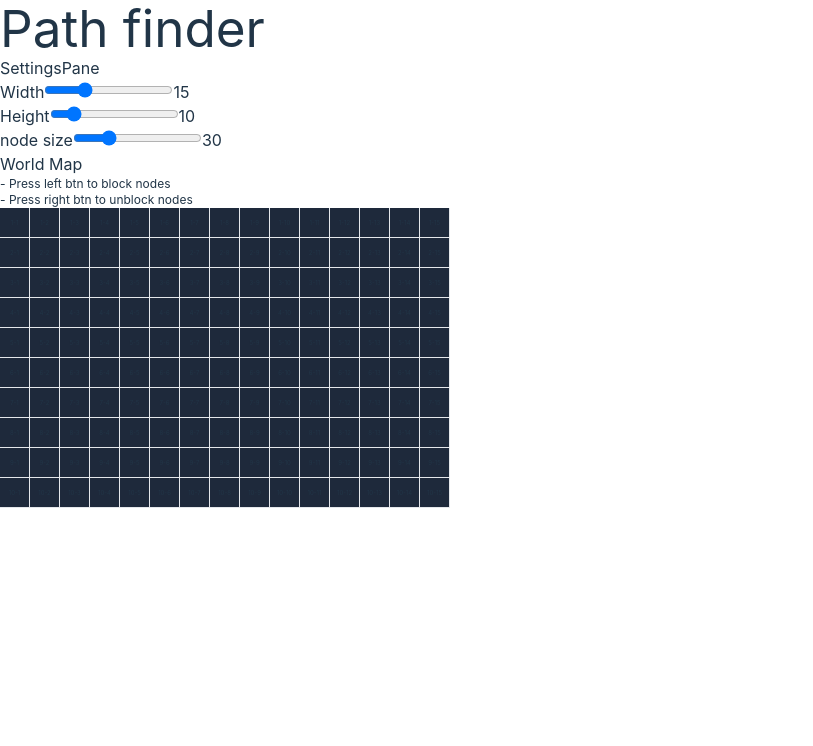
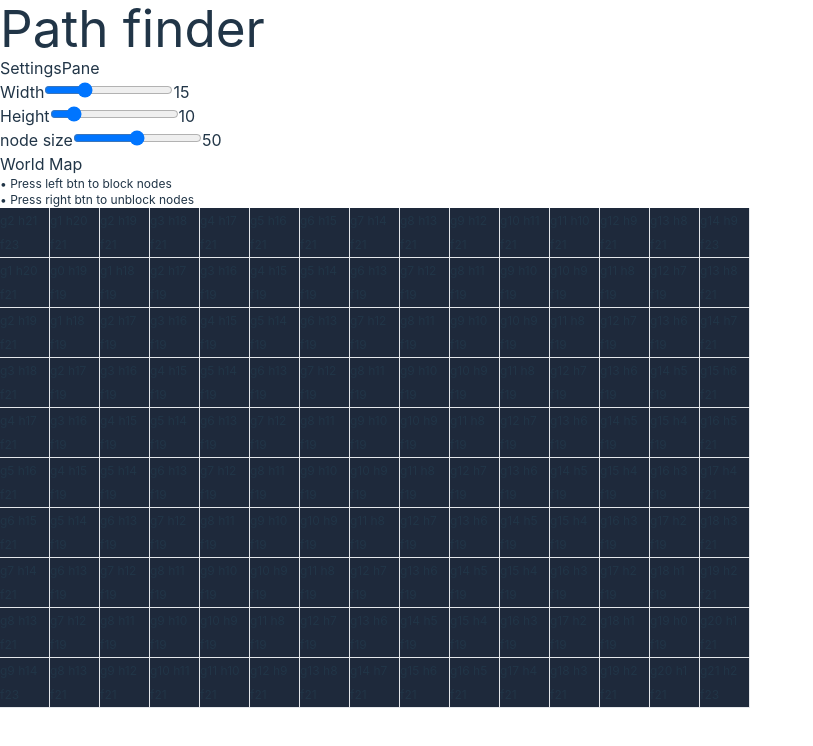
Before and after one commit to mrChernicharo/path-finder-app, a React (Vite) app: page / in a window 1280 px wide. Shown: the top 746 px of the page, without its empty margins (0-813 px from the left). Built offline with nearby package versions, Linux system fonts and the light colour scheme.

Commit message:
print node scores

```diff
--- a/src/components/Node.tsx
+++ b/src/components/Node.tsx
@@ -10,8 +10,16 @@ import {
   worldMapActions,
 } from "../redux/modules/world-map";
 
-export default function Node(props: { node: GridNode }) {
-  const { x, y, blocked } = props.node;
+export default function Node(props: {
+  node: GridNode;
+  isStart: boolean;
+  isEnd: boolean;
+}) {
+  const {
+    isStart,
+    isEnd,
+    node: { x, y, blocked, g, f, h },
+  } = props;
 
   const selectionMode = useAppSelector(getSelectionMode);
   const nodeSize = useAppSelector(getNodeSize);
@@ -20,13 +28,13 @@ export default function Node(props: { node: GridNode }) {
 
   const onMouseOver = (e: React.MouseEvent) => {
     e.preventDefault();
-    if (selectionMode !== SelectionMode.Active) return;
-
+    if (selectionMode !== SelectionMode.Active || isStart || isEnd) return;
     e.buttons === 1 && dispatch(updateNode({ x, y, blocked: true }));
     e.buttons === 2 && dispatch(updateNode({ x, y, blocked: false }));
   };
 
   const onMouseDown = (e: React.MouseEvent) => {
+    if (isStart || isEnd) return;
     e.buttons === 1 && dispatch(updateNode({ x, y, blocked: true }));
     e.buttons === 2 && dispatch(updateNode({ x, y, blocked: false }));
   };
@@ -35,13 +43,20 @@ export default function Node(props: { node: GridNode }) {
     <div
       id={`${y}::${x}`}
       data-testid={`row-${y}-col-${x}`}
-      // prettier-ignore
-      className={`row-${y} col-${x} flex gap-2 justify-center items-center border-solid border-b-[1px] border-r-[1px] text-[6px] select-none ${blocked ? "bg-slate-300 hover:bg-slate-400" : "bg-slate-800 hover:bg-slate-700"}`}
+      className={`row-${y} col-${x}
+      flex gap-2 justify-center items-center border-solid border-b-[1px] border-r-[1px] text-[12px] select-none
+      ${
+        blocked
+          ? "bg-slate-300 hover:bg-slate-400"
+          : "bg-slate-800 hover:bg-slate-700"
+      }
+       ${isStart ? "bg-green-600 hover:bg-green-500" : ""}
+       ${isEnd ? "bg-red-600 hover:bg-red-500" : ""}`}
       style={{ width: nodeSize, height: nodeSize }}
       onMouseOver={onMouseOver}
       onMouseDown={onMouseDown}
     >
-      {y + 1}-{x + 1}
+      g{g} h{h} f{f}
     </div>
   );
 }
--- a/src/components/WorldMap.tsx
+++ b/src/components/WorldMap.tsx
@@ -1,19 +1,27 @@
 import { useAppDispatch, useAppSelector } from "../redux/modules/util";
-import { getNodes } from "../redux/modules/world-map.selector";
+import {
+  getEndPos,
+  getNodes,
+  getStartPos,
+} from "../redux/modules/world-map.selector";
 import { SelectionMode, worldMapActions } from "../redux/modules/world-map";
 import Node from "./Node";
+import { heuristic } from "../util/helpers";
 
 export default function WorldMap() {
   const nodesGrid = useAppSelector(getNodes);
+  const startPos = useAppSelector(getStartPos);
+  const endPos = useAppSelector(getEndPos);
   const { setSelectionMode } = worldMapActions;
+
   const dispatch = useAppDispatch();
 
   return (
     <div>
       <div>World Map</div>
       <ul className="text-xs">
-        <li>- Press left btn to block nodes</li>
-        <li>- Press right btn to unblock nodes</li>
+        <li>• Press left btn to block nodes</li>
+        <li>• Press right btn to unblock nodes</li>
       </ul>
 
       <div
@@ -34,12 +42,31 @@ export default function WorldMap() {
       >
         {nodesGrid.map((row, i) => (
           <div key={i} className="flex">
-            {row.map((node, j) => (
-              <Node key={String(i + j)} node={node} />
-            ))}
+            {row.map((node, j) => {
+              const pos = { x: node.x, y: node.y };
+              const isStart = node.x === startPos.x && node.y === startPos.y;
+              const isEnd = node.x === endPos.x && node.y === endPos.y;
+
+              const h = heuristic(pos, endPos);
+              const g = heuristic(startPos, pos);
+              const f = h + g;
+
+              return (
+                <Node
+                  key={String(i + j)}
+                  node={{ ...node, f, h, g }}
+                  isStart={isStart}
+                  isEnd={isEnd}
+                />
+              );
+            })}
           </div>
         ))}
       </div>
     </div>
   );
 }
+
+// export function NodeGrid() {
+
+// }
--- a/src/redux/modules/world-map.ts
+++ b/src/redux/modules/world-map.ts
@@ -22,9 +22,9 @@ export interface Pos {
 export interface GridNode {
   x: number;
   y: number;
-  f: number;
-  h: number;
-  g: number;
+  f: number; // total cost
+  h: number; // heuristic -> estimated cost from current point to the goal
+  g: number; // cost from start to current point
   blocked: boolean;
   neighbors: GridNode[];
 }
--- a/src/util/constants.ts
+++ b/src/util/constants.ts
@@ -6,9 +6,9 @@ export const INITIAL_HEIGHT = 10;
 export const MAX_HEIGHT = 40;
 export const MIN_HEIGHT = 5;
 
-export const INITIAL_CELL_SIZE = 30;
-export const MAX_CELL_SIZE = 60;
-export const MIN_CELL_SIZE = 20;
+export const INITIAL_CELL_SIZE = 50;
+export const MAX_CELL_SIZE = 75;
+export const MIN_CELL_SIZE = 25;
 
-export const START_POS = { x: 2, y: 2 };
+export const START_POS = { x: 1, y: 1 };
 export const END_POS = { x: 13, y: 8 };
--- a/src/util/helpers.ts
+++ b/src/util/helpers.ts
@@ -1,4 +1,4 @@
-import { GridNode } from "../redux/modules/world-map";
+import { GridNode, Pos } from "../redux/modules/world-map";
 
 export function createGrid(w: number, h: number) {
   const grid: GridNode[][] = [];
@@ -18,3 +18,12 @@ export function createGrid(w: number, h: number) {
   }
   return grid;
 }
+
+//heuristic we will be using - Manhattan distance
+//for other heuristics visit - https://theory.stanford.edu/~amitp/GameProgramming/Heuristics.html
+export function heuristic(pos0: Pos, pos1: Pos) {
+  let d1 = Math.abs(pos1.x - pos0.x);
+  let d2 = Math.abs(pos1.y - pos0.y);
+
+  return d1 + d2;
+}
```
